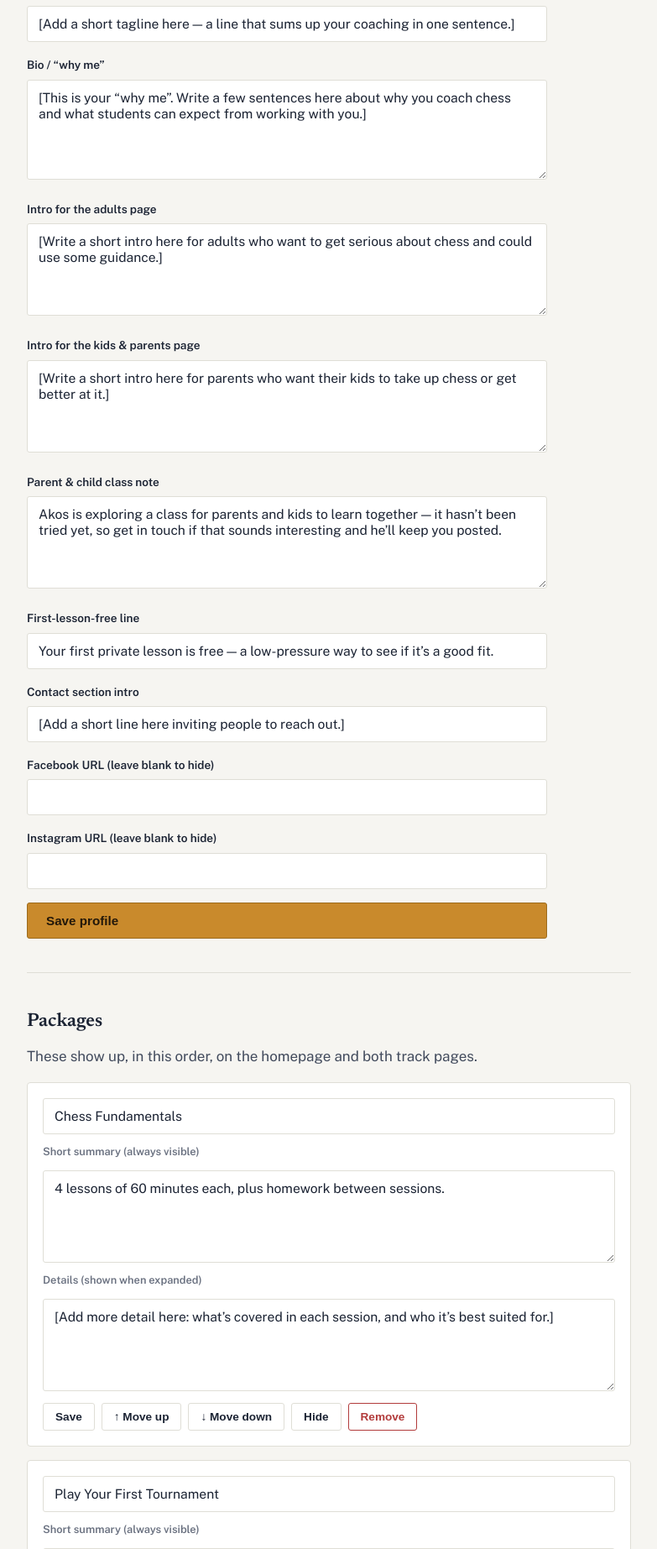
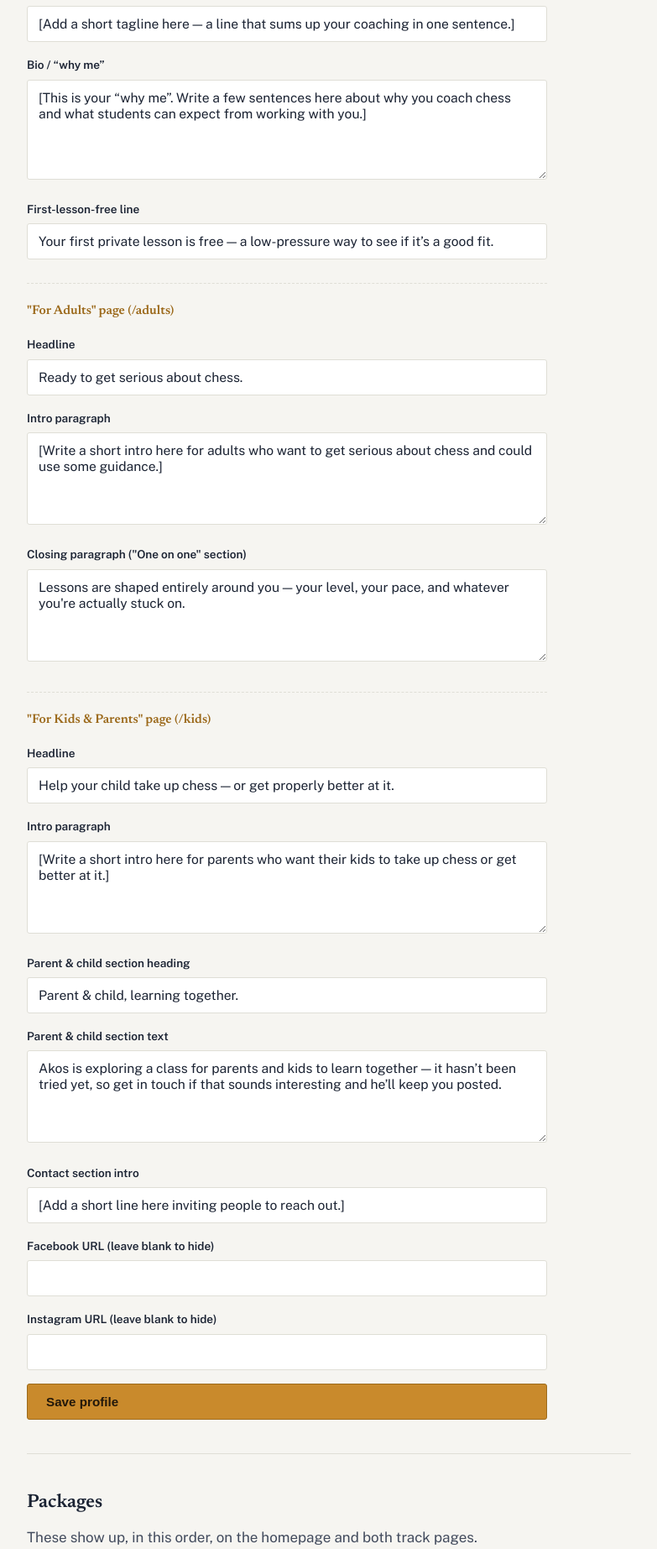
Before and after one commit to harman28/nextmove, a Flask app: page /admin/dashboard in a window 1280 px wide. Shown: the part 551-2396 px from the top of the page at 84% size, without its empty margins (248-1031 px from the left). Run offline with Flask 3, Linux system fonts and the light colour scheme; the visitor is signed in with stand-in values (Sample User, id 1); data comes from the database, SQL or seed files in the repository; data that the repository does not hold is empty.

Commit message:
Fix package summary hidden-until-expanded bug; make /adults and /kids headline copy admin-editable
Real feedback from Akos: the package "short summary" text, meant to
always be visible per its own admin label ("always visible"), only
showed up once a package was expanded. Cause: it was a sibling of
<summary> inside <details> rather than a child of <summary> itself —
<details> hides everything except its direct <summary> child until
opened, which is exactly the native behavior, so the paragraph was
getting swept into the hidden half by its own markup position. Moved it
inside <summary>, restructured the title+chevron row into its own
.package-title-row span so clicking still toggles properly.

Also: Akos reported he could only edit the main page's text, not the
dedicated /adults or /kids pages. The track pages' intro paragraphs were
already settings-backed, but their H1 headlines and two more section
texts were hardcoded in the templates with no admin path to them at
all. Added adults_headline/adults_closing_text/kids_headline/
kids_parent_child_heading as real settings (seeded from the existing
copy so nothing changes until he edits them), exposed them in the admin
Profile form under clearly labeled "For Adults page" / "For Kids &
Parents page" subheadings so they're easy to find this time.

Co-Authored-By: Claude Sonnet 5 <noreply@anthropic.com>
Claude-Session: https://claude.ai/code/session_01UZ1p8HnmMaLxBTSDHfjP84

```diff
--- a/app.py
+++ b/app.py
@@ -30,7 +30,11 @@ DEFAULT_SETTINGS = {
     "photo_filename": "",
     "photo_version": "0",
     "adults_intro": "[Write a short intro here for adults who want to get serious about chess and could use some guidance.]",
+    "adults_headline": "Ready to get serious about chess.",
+    "adults_closing_text": "Lessons are shaped entirely around you — your level, your pace, and whatever you're actually stuck on.",
     "kids_intro": "[Write a short intro here for parents who want their kids to take up chess or get better at it.]",
+    "kids_headline": "Help your child take up chess — or get properly better at it.",
+    "kids_parent_child_heading": "Parent & child, learning together.",
     "parent_child_note": "Akos is exploring a class for parents and kids to learn together — it hasn’t been tried yet, so get in touch if that sounds interesting and he’ll keep you posted.",
     "first_lesson_free_text": "Your first private lesson is free — a low-pressure way to see if it’s a good fit.",
     "contact_intro": "[Add a short line here inviting people to reach out.]",
@@ -313,7 +317,9 @@ def admin_settings():
         return guard
     db = get_db()
     fields = [
-        "coach_name", "tagline", "bio_text", "adults_intro", "kids_intro",
+        "coach_name", "tagline", "bio_text",
+        "adults_intro", "adults_headline", "adults_closing_text",
+        "kids_intro", "kids_headline", "kids_parent_child_heading",
         "parent_child_note", "first_lesson_free_text", "contact_intro",
         "facebook_url", "instagram_url",
     ]
--- a/static/admin.css
+++ b/static/admin.css
@@ -29,6 +29,13 @@
 .admin-photo-row label { margin: 0; }
 
 .admin-form { display: grid; gap: 16px; margin-top: 20px; max-width: 620px; }
+.admin-subhead {
+  font-size: 0.95rem;
+  margin-top: 12px;
+  padding-top: 20px;
+  border-top: 1px dashed var(--line);
+  color: var(--accent-deep);
+}
 .admin-form label { margin-bottom: 6px; }
 
 .admin-item {
--- a/static/style.css
+++ b/static/style.css
@@ -220,6 +220,11 @@ details.package {
 details.package summary {
   list-style: none;
   cursor: pointer;
+  display: block;
+}
+details.package summary::-webkit-details-marker { display: none; }
+details.package summary::marker { content: ""; }
+.package-title-row {
   display: flex;
   align-items: baseline;
   justify-content: space-between;
@@ -229,7 +234,6 @@ details.package summary {
   font-weight: 600;
   color: var(--ink);
 }
-details.package summary::-webkit-details-marker { display: none; }
 .piece-bullet {
   color: var(--accent-deep);
   margin-right: 10px;
--- a/templates/admin.html
+++ b/templates/admin.html
@@ -58,20 +58,40 @@
         <textarea id="bio_text" name="bio_text" rows="5">{{ settings.bio_text }}</textarea>
       </div>
       <div>
-        <label for="adults_intro">Intro for the adults page</label>
+        <label for="first_lesson_free_text">First-lesson-free line</label>
+        <input id="first_lesson_free_text" name="first_lesson_free_text" value="{{ settings.first_lesson_free_text }}">
+      </div>
+
+      <h3 class="admin-subhead">"For Adults" page (/adults)</h3>
+      <div>
+        <label for="adults_headline">Headline</label>
+        <input id="adults_headline" name="adults_headline" value="{{ settings.adults_headline }}">
+      </div>
+      <div>
+        <label for="adults_intro">Intro paragraph</label>
         <textarea id="adults_intro" name="adults_intro" rows="3">{{ settings.adults_intro }}</textarea>
       </div>
       <div>
-        <label for="kids_intro">Intro for the kids &amp; parents page</label>
+        <label for="adults_closing_text">Closing paragraph ("One on one" section)</label>
+        <textarea id="adults_closing_text" name="adults_closing_text" rows="3">{{ settings.adults_closing_text }}</textarea>
+      </div>
+
+      <h3 class="admin-subhead">"For Kids &amp; Parents" page (/kids)</h3>
+      <div>
+        <label for="kids_headline">Headline</label>
+        <input id="kids_headline" name="kids_headline" value="{{ settings.kids_headline }}">
+      </div>
+      <div>
+        <label for="kids_intro">Intro paragraph</label>
         <textarea id="kids_intro" name="kids_intro" rows="3">{{ settings.kids_intro }}</textarea>
       </div>
       <div>
-        <label for="parent_child_note">Parent &amp; child class note</label>
-        <textarea id="parent_child_note" name="parent_child_note" rows="3">{{ settings.parent_child_note }}</textarea>
+        <label for="kids_parent_child_heading">Parent &amp; child section heading</label>
+        <input id="kids_parent_child_heading" name="kids_parent_child_heading" value="{{ settings.kids_parent_child_heading }}">
       </div>
       <div>
-        <label for="first_lesson_free_text">First-lesson-free line</label>
-        <input id="first_lesson_free_text" name="first_lesson_free_text" value="{{ settings.first_lesson_free_text }}">
+        <label for="parent_child_note">Parent &amp; child section text</label>
+        <textarea id="parent_child_note" name="parent_child_note" rows="3">{{ settings.parent_child_note }}</textarea>
       </div>
       <div>
         <label for="contact_intro">Contact section intro</label>
--- a/templates/adults.html
+++ b/templates/adults.html
@@ -4,7 +4,7 @@
 
 <section class="hero wrap">
   <span class="eyebrow">For adults</span>
-  <h1>Ready to get serious about chess.</h1>
+  <h1>{{ settings.adults_headline }}</h1>
   <p class="lede" style="white-space:pre-line">{{ settings.adults_intro }}</p>
   <div class="free-banner"><b>First lesson, on the house.</b> {{ settings.first_lesson_free_text }}</div>
   <div class="hero-actions">
@@ -23,7 +23,7 @@
 <section class="block">
   <span class="eyebrow">One on one</span>
   <h2>Private coaching is where {{ settings.coach_name }} does his best work.</h2>
-  <p class="intro">Lessons are shaped entirely around you &mdash; your level, your pace, and whatever you're actually stuck on.</p>
+  <p class="intro">{{ settings.adults_closing_text }}</p>
   <a class="btn" href="{{ url_for('home', track='adults') }}#contact">Get in touch</a>
 </section>
 
--- a/templates/kids.html
+++ b/templates/kids.html
@@ -4,7 +4,7 @@
 
 <section class="hero wrap">
   <span class="eyebrow">For kids &amp; parents</span>
-  <h1>Help your child take up chess &mdash; or get properly better at it.</h1>
+  <h1>{{ settings.kids_headline }}</h1>
   <p class="lede" style="white-space:pre-line">{{ settings.kids_intro }}</p>
   <div class="free-banner"><b>First lesson, on the house.</b> {{ settings.first_lesson_free_text }}</div>
   <div class="hero-actions">
@@ -22,7 +22,7 @@
 
 <section class="block" id="parent-child">
   <span class="eyebrow">New idea</span>
-  <h2>Parent &amp; child, learning together.</h2>
+  <h2>{{ settings.kids_parent_child_heading }}</h2>
   <p class="intro">{{ settings.parent_child_note }}</p>
   <a class="btn ghost" href="{{ url_for('home', track='parent_child') }}#contact">I'm interested &rarr;</a>
 </section>
```
Also changed, not shown: templates/_packages.html (+5 -3 lines).
